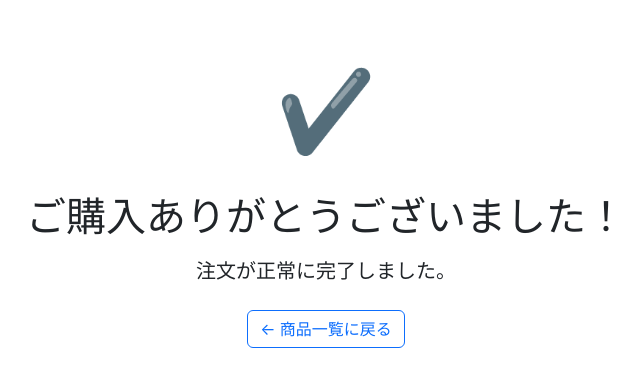
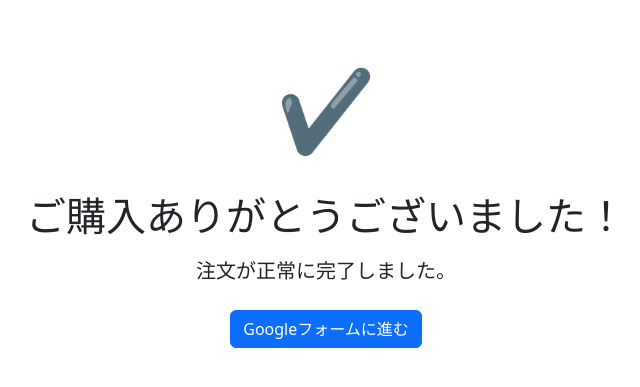
Before and after one commit to Tos0301/experiment-site, a Flask app: page /thanks in a window 1280 px wide. Shown: the top 387 px of the page, without its empty margins (314-954 px from the left). Run offline with Flask 3, Linux system fonts and the light colour scheme; data that the repository does not hold is empty.

Commit message:
グーグルフォームの追加

```diff
--- a/templates/thanks.html
+++ b/templates/thanks.html
@@ -11,9 +11,11 @@
     <h1 class="mb-3">ご購入ありがとうございました！</h1>
     <p class="fs-5">注文が正常に完了しました。</p>
 
-    <div class="mt-4">
-        <a href="{{ url_for('index') }}" class="btn btn-outline-primary">← 商品一覧に戻る</a>
-    </div>
+    <div class="text-center mt-4">
+    <a href="https://forms.gle/xxxxx" class="btn btn-primary" target="_blank" rel="noopener noreferrer">
+        Googleフォームに進む
+    </a>
+</div>
 </div>
 </body>
 </html>
```
